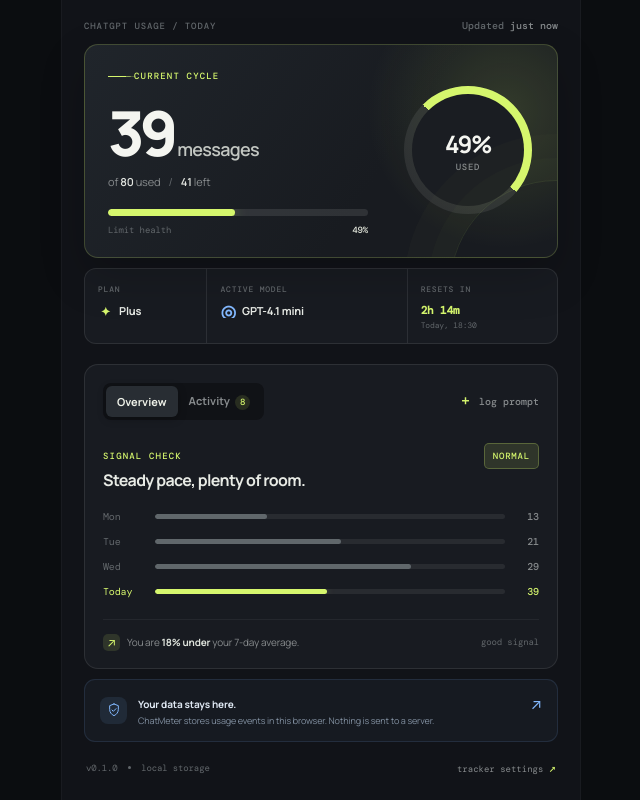
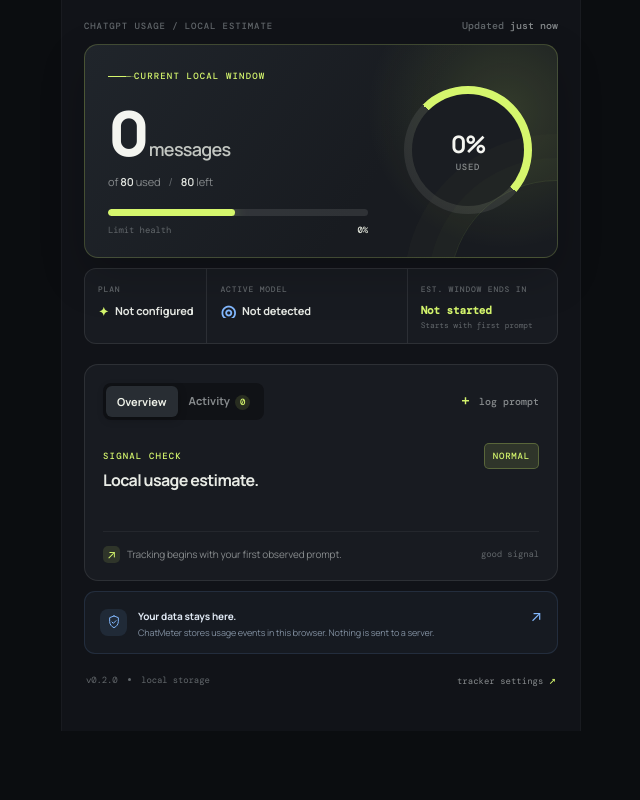
Before and after one commit to sshnox/chatmeter, a browser extension: page index.html in a window 1280 px wide. Shown: the part 69-869 px from the top of the page, without its empty margins (319-959 px from the left). After the commit the page ends 800 px from the top, so only its background shows below. Drawn offline with nearby package versions, Linux system fonts and the light colour scheme.

Commit message:
fix: render real daily data, labels and settings without mock values

```diff
--- a/index.html
+++ b/index.html
@@ -24,38 +24,38 @@
 
       <main class="content">
         <div class="eyebrow-row">
-          <p class="eyebrow">CHATGPT USAGE / TODAY</p>
+          <p class="eyebrow">CHATGPT USAGE / LOCAL ESTIMATE</p>
           <p class="updated-label">Updated <span id="updatedAt">just now</span></p>
         </div>
 
         <section class="hero-card" aria-labelledby="usageHeading">
           <div class="hero-copy">
-            <div class="hero-kicker"><span class="pulse-line"></span> CURRENT CYCLE</div>
-            <h1 id="usageHeading"><strong id="usedValue">39</strong><span> messages</span></h1>
-            <p class="hero-subline">of <strong id="limitValue">80</strong> used <span class="separator">/</span> <strong id="remainingValue">41</strong> left</p>
+            <div class="hero-kicker"><span class="pulse-line"></span> CURRENT LOCAL WINDOW</div>
+            <h1 id="usageHeading"><strong id="usedValue">0</strong><span> messages</span></h1>
+            <p class="hero-subline">of <strong id="limitValue">80</strong> used <span class="separator">/</span> <strong id="remainingValue">80</strong> left</p>
             <div class="progress-track" aria-label="Usage progress">
               <div class="progress-fill" id="progressFill"></div>
             </div>
-            <div class="progress-meta"><span>Limit health</span><strong id="percentValue">49%</strong></div>
+            <div class="progress-meta"><span>Limit health</span><strong id="percentValue">0%</strong></div>
           </div>
           <div class="usage-ring" id="usageRing" aria-label="49 percent of message limit used">
-            <div class="ring-center"><strong id="ringValue">49%</strong><span>used</span></div>
+            <div class="ring-center"><strong id="ringValue">0%</strong><span>used</span></div>
           </div>
         </section>
 
         <section class="context-strip" aria-label="Current ChatGPT context">
           <div class="context-cell">
             <span class="context-label">PLAN</span>
-            <span class="context-value"><span class="plan-glyph">✦</span><span id="planValue">Plus</span></span>
+            <span class="context-value"><span class="plan-glyph">✦</span><span id="planValue">Not configured</span></span>
           </div>
           <div class="context-cell">
             <span class="context-label">ACTIVE MODEL</span>
-            <span class="context-value model-value"><span class="model-glyph">◎</span><span id="modelValue">GPT-4.1 mini</span></span>
+            <span class="context-value model-value"><span class="model-glyph">◎</span><span id="modelValue">Not detected</span></span>
           </div>
           <div class="context-cell reset-cell">
-            <span class="context-label">RESETS IN</span>
-            <span class="context-value"><span id="resetCountdown">2h 14m</span></span>
-            <span class="reset-date" id="resetDate">Today, 18:30</span>
+            <span class="context-label">EST. WINDOW ENDS IN</span>
+            <span class="context-value"><span id="resetCountdown">Not started</span></span>
+            <span class="reset-date" id="resetDate">Starts with first prompt</span>
           </div>
         </section>
 
@@ -63,7 +63,7 @@
           <div class="section-header">
             <div class="segmented" role="tablist" aria-label="Dashboard views">
               <button class="segment is-active" type="button" role="tab" aria-selected="true" data-tab="overview">Overview</button>
-              <button class="segment" type="button" role="tab" aria-selected="false" data-tab="activity">Activity <span class="count-badge" id="activityCount">8</span></button>
+              <button class="segment" type="button" role="tab" aria-selected="false" data-tab="activity">Activity <span class="count-badge" id="activityCount">0</span></button>
             </div>
             <button class="text-button" id="logUsageButton" type="button"><span>+</span> log prompt</button>
           </div>
@@ -72,26 +72,21 @@
             <div class="section-title-row">
               <div>
                 <p class="section-kicker">SIGNAL CHECK</p>
-                <h2>Steady pace, plenty of room.</h2>
+                <h2>Local usage estimate.</h2>
               </div>
               <span class="status-badge" id="statusBadge">NORMAL</span>
             </div>
-            <div class="bars" aria-label="Messages by day">
-              <div class="bar-row"><span>Mon</span><div class="day-track"><i style="width: 32%"></i></div><strong>13</strong></div>
-              <div class="bar-row"><span>Tue</span><div class="day-track"><i style="width: 53%"></i></div><strong>21</strong></div>
-              <div class="bar-row"><span>Wed</span><div class="day-track"><i style="width: 73%"></i></div><strong>29</strong></div>
-              <div class="bar-row today"><span>Today</span><div class="day-track"><i id="todayBar" style="width: 49%"></i></div><strong id="todayCount">39</strong></div>
-            </div>
-            <div class="insight-row"><span class="insight-icon">↗</span><span>You are <strong>18% under</strong> your 7-day average.</span><span class="insight-note">good signal</span></div>
+            <div class="bars" id="dailyBars" aria-label="Observed messages by day"></div>
+            <div class="insight-row"><span class="insight-icon">↗</span><span><span id="insightText">Tracking begins with your first observed prompt.</span></span><span class="insight-note">good signal</span></div>
           </div>
 
           <div class="tab-panel" id="activityPanel" role="tabpanel" aria-hidden="true">
             <div class="section-title-row activity-title-row">
               <div>
                 <p class="section-kicker">RECENT EVENTS</p>
-                <h2>Every prompt, in one place.</h2>
+                <h2>Recent observed prompts.</h2>
               </div>
-              <span class="activity-total" id="activityTotal">8 events</span>
+              <span class="activity-total" id="activityTotal">0 recent events</span>
             </div>
             <div class="activity-list" id="activityList"></div>
           </div>
@@ -106,7 +101,7 @@
         </section>
 
         <footer class="footer-row">
-          <span>v0.1.0 <i></i> local storage</span>
+          <span>v0.2.0 <i></i> local storage</span>
           <button type="button" class="footer-link" id="footerSettingsButton">tracker settings <span>↗</span></button>
         </footer>
       </main>
@@ -115,13 +110,14 @@
     <div class="drawer-scrim" id="drawerScrim" hidden></div>
     <aside class="settings-drawer" id="settingsDrawer" aria-label="Tracker settings" aria-hidden="true">
       <div class="drawer-header"><div><p class="section-kicker">CONTROL ROOM</p><h2>Tracker settings</h2></div><button class="icon-button close-button" id="closeSettingsButton" type="button" aria-label="Close settings">×</button></div>
-      <p class="drawer-intro">Tune the meter to match the limit you see in ChatGPT. Your preferences stay local too.</p>
+      <p class="drawer-intro">These are local tracking estimates, not official OpenAI quotas or reset times.</p>
       <label class="setting-field"><span>Cycle message limit</span><span class="input-wrap"><input id="limitInput" type="number" min="1" max="9999" step="1" value="80" /><small>messages</small></span></label>
-      <div class="setting-row"><div><strong>Show privacy reminder</strong><p>Keep the local-only note visible on the dashboard.</p></div><label class="switch"><input id="privacyToggle" type="checkbox" checked /><span></span></label></div>
-      <div class="setting-row muted-setting"><div><strong>Automatic refresh</strong><p>Reads the current page session when available.</p></div><span class="coming-soon">READY</span></div>
+      <label class="setting-field"><span>Estimated window (hours)</span><span class="input-wrap"><input id="cycleHoursInput" type="number" min="1" max="168" step="1" value="3" /><small>hours</small></span></label><div class="setting-row"><div><strong>Show privacy reminder</strong><p>Keep the local-only note visible on the dashboard.</p></div><label class="switch"><input id="privacyToggle" type="checkbox" checked /><span></span></label></div>
+      <div class="setting-row muted-setting"><div><strong>Automatic refresh</strong><p>Observes rendered user messages after a send action; this is not an official API.</p></div><span class="coming-soon">READY</span></div>
       <div class="drawer-footer"><button class="danger-button" id="resetDataButton" type="button">Reset local data</button><p>Usage history is removed from this browser only.</p></div>
     </aside>
 
+    <script src="state.js"></script>
     <script src="app.js"></script>
   </body>
 </html>
```
